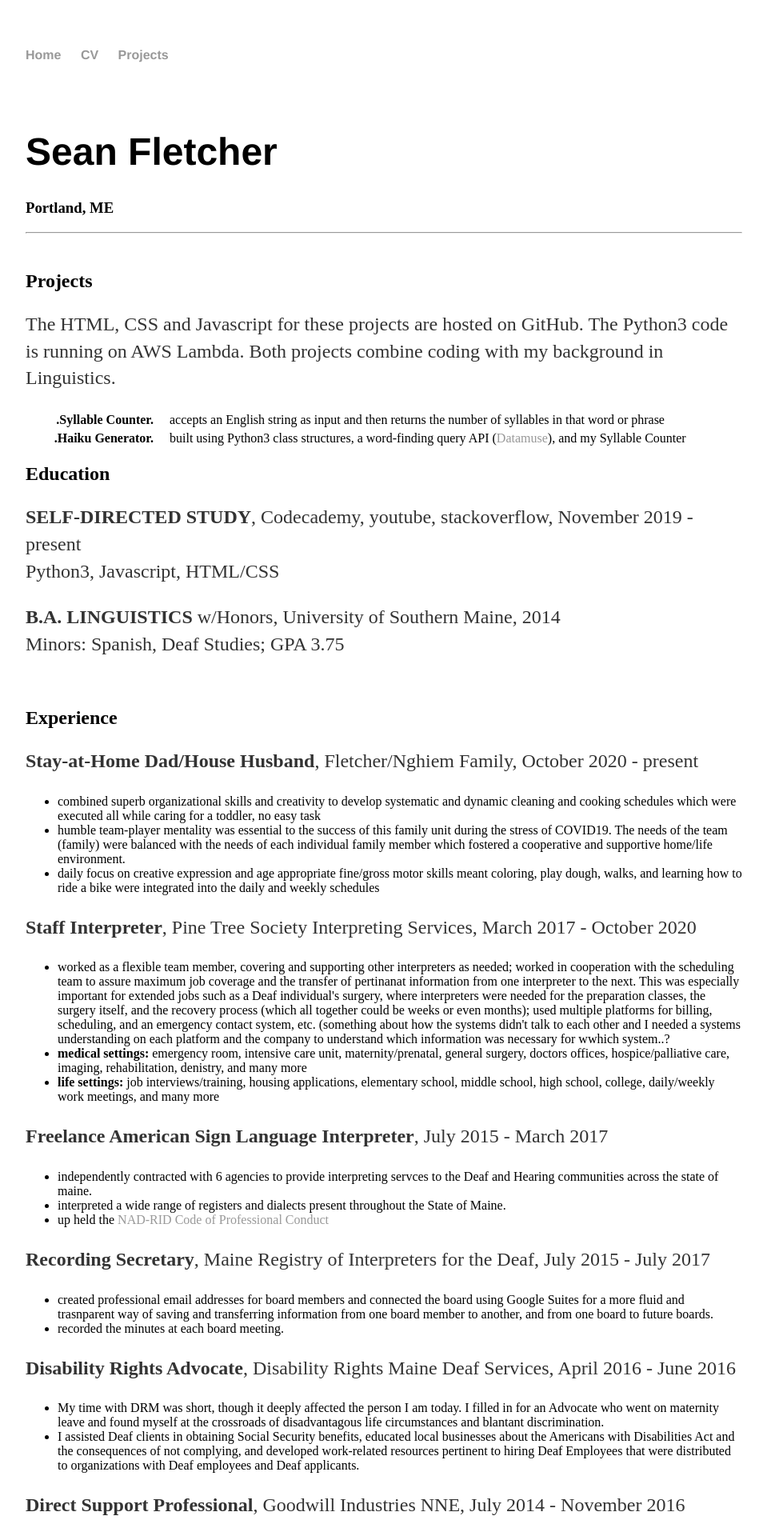
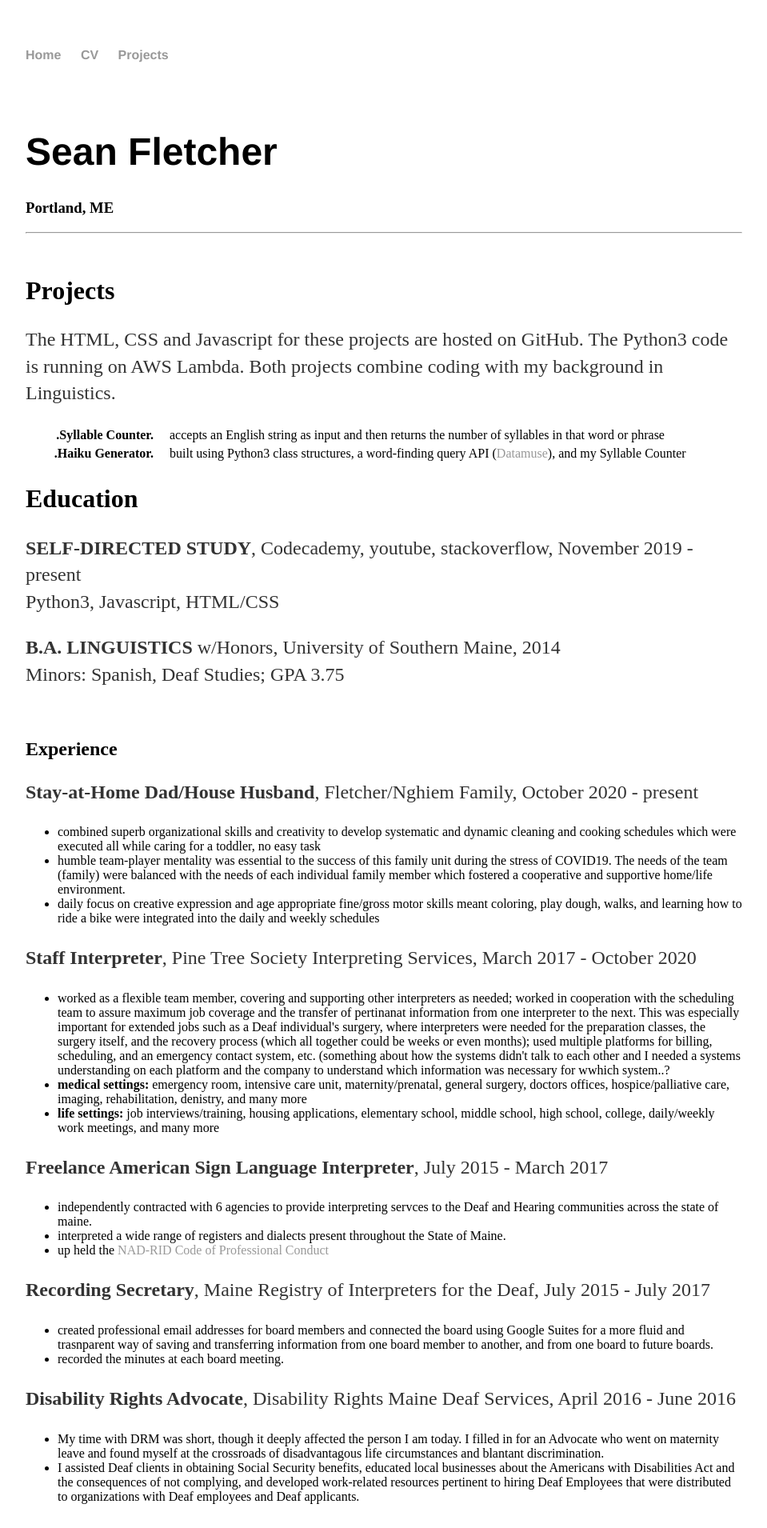
Before and after one commit to SeanEFletcher/SeanEFletcher.github.io, a Jekyll site: the page built from cv/index.html, in a window 1280 px wide. Shown: the top 1910 px of the page at 80% size, without its empty margins (160-1119 px from the left). Built offline with Jekyll 4.4.1, drawn with Linux system fonts in a browser that asks for light colours.

Commit message:
Update main.css

```diff
--- a/css/main.css
+++ b/css/main.css
@@ -80,6 +80,10 @@ here down is the dropdown list for my projects tab
 here down is me playing around with my CV page
 */
 
+.CVh2 {
+  font-size: 2em;
+}
+
 dl {
   margin-bottom: 20px;
 }
```
